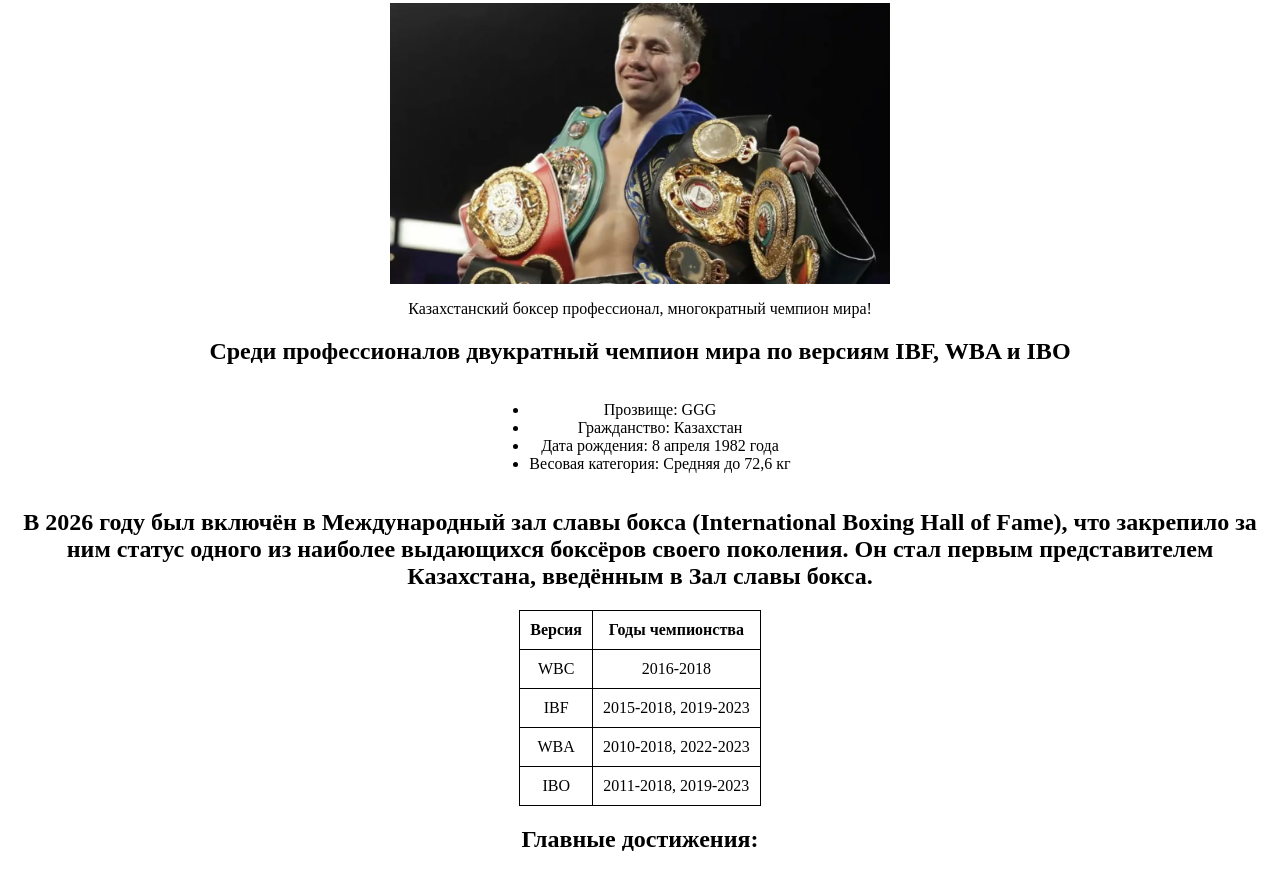
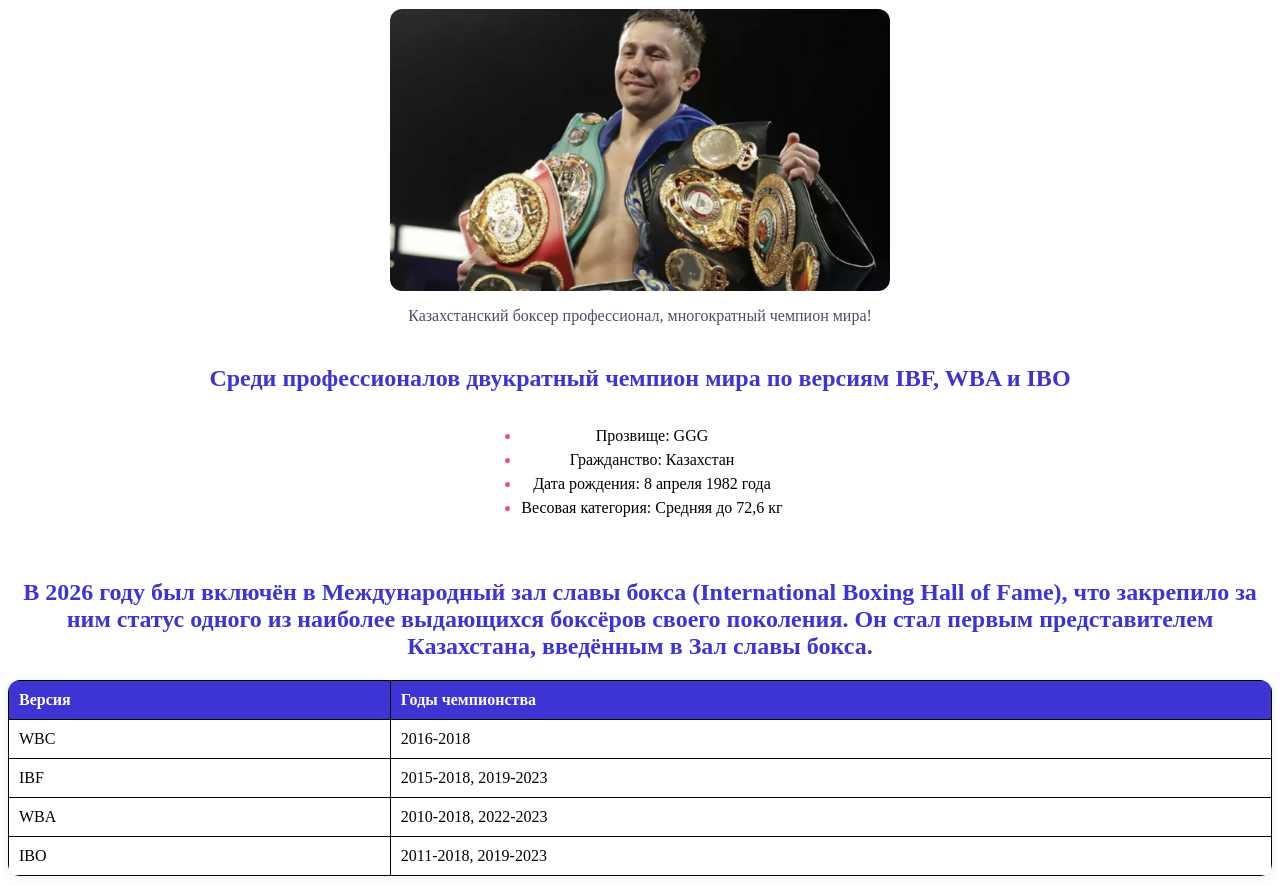
Before and after one commit to Shugayev01/GGG-page, a plain HTML site: page index.html in a window 1280 px wide. Shown: the part 77-963 px from the top of the page. Drawn offline with Linux system fonts and the light colour scheme.

Commit message:
Добавил стили

```diff
--- a/index.html
+++ b/index.html
@@ -3,18 +3,8 @@
 <head>
     <meta charset="UTF-8">
     <meta name="viewport" content="width=device-width, initial-scale=1.0">
+    <link rel="stylesheet" href="style.css" >
     <title>Геннадий Головкин Геннадьевич</title>
-    <style>
-    table {
-        border-collapse: collapse;
-        margin: 0 auto;
-    }
-
-    th, td {
-        border: 1px solid black;
-        padding: 10px;
-    }
-</style>
 </head>
 <body>
     <h1 style="text-align: center;">Головкин Геннадий Геннадьевич</h1>
--- a/style.css
+++ b/style.css
@@ -5,7 +5,7 @@
   <link rel="stylesheet" href="style.css">
 */
 
-body {
+.body {
   max-width: 680px;
   margin: 40px auto;
   padding: 0 16px;
@@ -115,3 +115,12 @@ th {
   color: #ffffff;
   background: #3e34d3;
 }
+    table {
+        border-collapse: collapse;
+        margin: 0 auto;
+    }
+
+    th, td {
+        border: 1px solid black;
+        padding: 10px;
+    }
```
